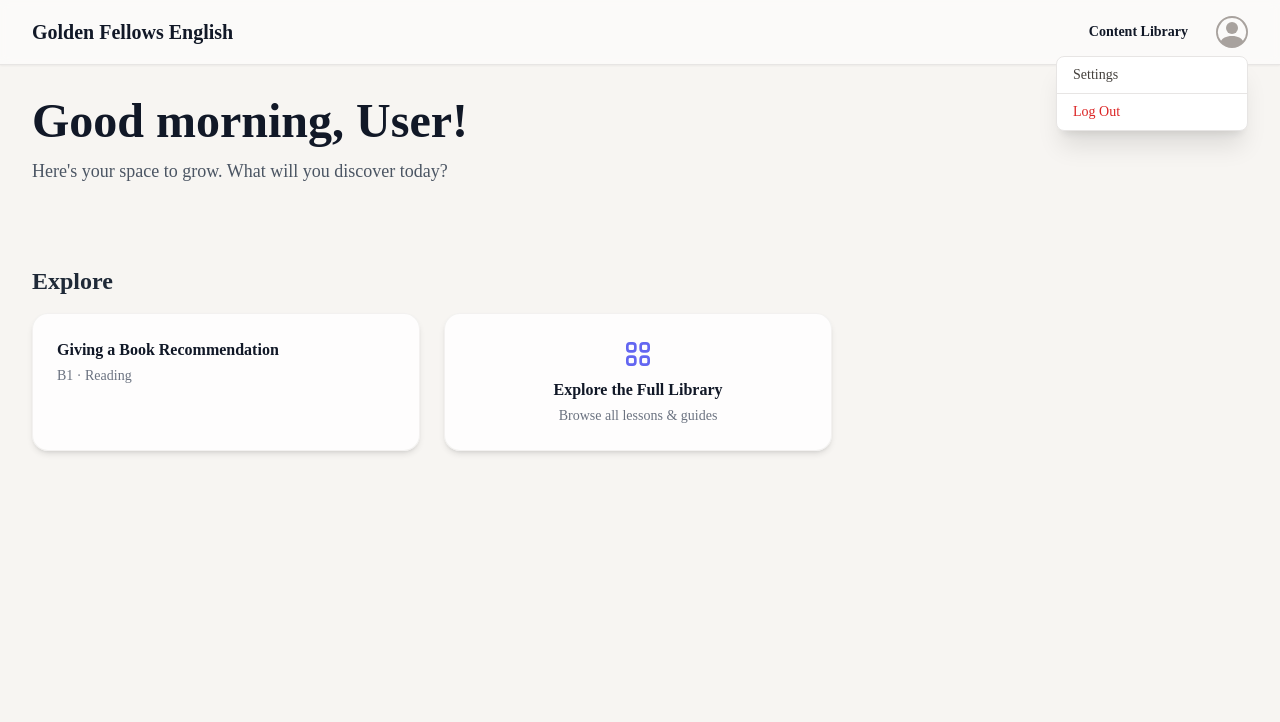
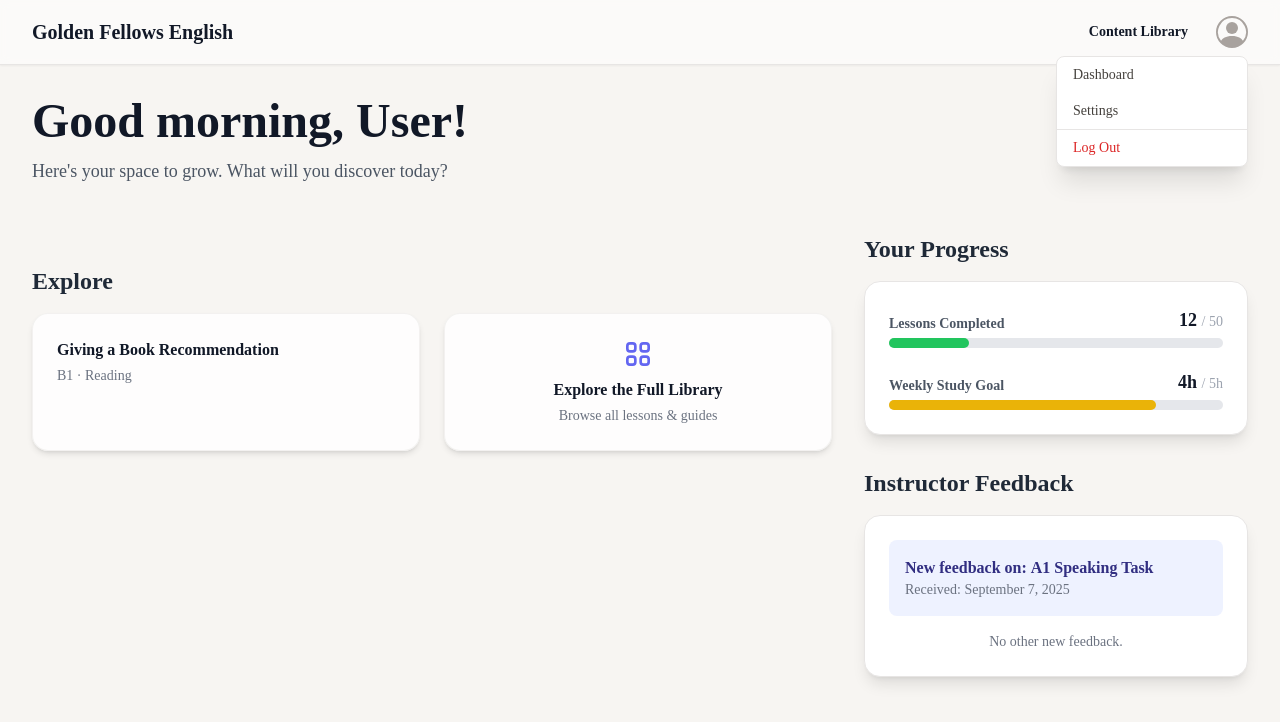
Before and after one commit to MykullDubs/e-learning-module, a website: page dashboards.html in a window 1280 px wide. Both pictures are taken after a click on the button 1226 px from the left and 32 px from the top of the page. Drawn offline with nearby package versions, Linux system fonts and the light colour scheme; no server answers; a web font is replaced by a local one.

Commit message:
Update dashboards.html

```diff
--- a/dashboards.html
+++ b/dashboards.html
@@ -63,6 +63,7 @@
                         </div>
                     </button>
                     <div id="profile-dropdown" class="hidden absolute font-brand right-0 mt-2 w-48 bg-white dark:bg-gray-800 rounded-lg shadow-xl border border-stone-200 dark:border-gray-700 overflow-hidden z-10">
+                        <a href="dashboard.html" class="block px-4 py-2 text-sm text-stone-700 dark:text-stone-200 hover:bg-stone-100 dark:hover:bg-gray-700">Dashboard</a>
                         <a href="settings.html" class="block px-4 py-2 text-sm text-stone-700 dark:text-stone-200 hover:bg-stone-100 dark:hover:bg-gray-700">Settings</a>
                         <div class="border-t border-stone-200 dark:border-gray-600"></div>
                         <button id="logout-btn" class="w-full text-left px-4 py-2 text-sm text-red-600 hover:bg-stone-100 dark:hover:bg-gray-700">Log Out</button>
@@ -84,12 +85,15 @@
                 <section class="animate-in" style="animation-delay: 300ms;">
                     <h2 class="text-2xl font-semibold text-gray-800 dark:text-gray-200 mb-4">Explore</h2>
                     <div class="grid grid-cols-1 md:grid-cols-2 gap-6">
-                        <a href="#" class="widget-card block bg-white/80 dark:bg-slate-800/80 p-6 rounded-2xl shadow-md border border-stone-200/50 dark:border-slate-700/50 hover:shadow-xl transition"><h3 class="font-semibold text-gray-900 dark:text-white">Giving a Book Recommendation</h3><p class="text-sm text-gray-500 dark:text-gray-400 mt-1">B1 · Reading</p></a>
+                        <a href="b1readinghab.html" class="widget-card block bg-white/80 dark:bg-slate-800/80 p-6 rounded-2xl shadow-md border border-stone-200/50 dark:border-slate-700/50 hover:shadow-xl transition"><h3 class="font-semibold text-gray-900 dark:text-white">Giving a Book Recommendation</h3><p class="text-sm text-gray-500 dark:text-gray-400 mt-1">B1 · Reading</p></a>
                         <a href="lesson-library.html" class="widget-card block bg-white/80 dark:bg-slate-800/80 p-6 rounded-2xl shadow-md border border-stone-200/50 dark:border-slate-700/50 hover:shadow-xl transition flex flex-col items-center justify-center text-center"><svg xmlns="http://www.w3.org/2000/svg" class="h-8 w-8 text-indigo-500 dark:text-indigo-400 mb-2" fill="none" viewBox="0 0 24 24" stroke="currentColor"><path stroke-linecap="round" stroke-linejoin="round" stroke-width="2" d="M4 6a2 2 0 012-2h2a2 2 0 012 2v2a2 2 0 01-2 2H6a2 2 0 01-2-2v-2zM14 6a2 2 0 012-2h2a2 2 0 012 2v2a2 2 0 01-2 2h-2a2 2 0 01-2-2v-2zM4 16a2 2 0 012-2h2a2 2 0 012 2v2a2 2 0 01-2 2H6a2 2 0 01-2-2v-2zM14 16a2 2 0 012-2h2a2 2 0 012 2v2a2 2 0 01-2 2h-2a2 2 0 01-2-2v-2z" /></svg><h3 class="font-semibold text-gray-900 dark:text-white">Explore the Full Library</h3><p class="text-sm text-gray-500 dark:text-gray-400 mt-1">Browse all lessons & guides</p></a>
                     </div>
                 </section>
             </div>
-            <aside class="space-y-8"></aside>
+            <aside class="space-y-8">
+                <section class="animate-in" style="animation-delay: 400ms;"><h2 class="text-2xl font-semibold text-gray-800 dark:text-gray-200 mb-4">Your Progress</h2><div class="widget-card bg-white dark:bg-slate-800 p-6 rounded-2xl shadow-lg border border-stone-200 dark:border-slate-700 space-y-5 transition"><div><div class="flex justify-between items-end mb-1"><p class="text-sm font-semibold text-gray-600 dark:text-gray-400">Lessons Completed</p><p class="font-bold text-lg">12 <span class="text-sm font-normal text-gray-400">/ 50</span></p></div><div class="w-full bg-gray-200 dark:bg-slate-700 rounded-full h-2.5"><div class="bg-green-500 h-2.5 rounded-full" style="width: 24%"></div></div></div><div><div class="flex justify-between items-end mb-1"><p class="text-sm font-semibold text-gray-600 dark:text-gray-400">Weekly Study Goal</p><p class="font-bold text-lg">4h <span class="text-sm font-normal text-gray-400">/ 5h</span></p></div><div class="w-full bg-gray-200 dark:bg-slate-700 rounded-full h-2.5"><div class="bg-yellow-500 h-2.5 rounded-full" style="width: 80%"></div></div></div></div></section>
+                <section class="animate-in" style="animation-delay: 500ms;"><h2 class="text-2xl font-semibold text-gray-800 dark:text-gray-200 mb-4">Instructor Feedback</h2><div class="widget-card bg-white dark:bg-slate-800 p-6 rounded-2xl shadow-lg border border-stone-200 dark:border-slate-700 space-y-4 transition"><a href="#" class="block p-4 rounded-lg bg-indigo-50 hover:bg-indigo-100 dark:bg-indigo-900/40 dark:hover:bg-indigo-900/60"><p class="font-semibold text-indigo-900 dark:text-indigo-200">New feedback on: <b>A1 Speaking Task</b></p><p class="text-sm text-gray-500 dark:text-gray-400">Received: September 7, 2025</p></a><p class="text-center text-sm text-gray-500 dark:text-gray-400">No other new feedback.</p></div></section>
+            </aside>
         </div>
     </main>
 
@@ -106,23 +110,14 @@
 
         const levelColors = { A1: 'bg-blue-100 text-blue-800 dark:bg-blue-900/50 dark:text-blue-300', A2: 'bg-green-100 text-green-800 dark:bg-green-900/50 dark:text-green-300', B1: 'bg-yellow-100 text-yellow-800 dark:bg-yellow-900/50 dark:text-yellow-300', B2: 'bg-red-100 text-red-800 dark:bg-red-900/50 dark:text-red-300' };
 
-        // --- Navbar Logic ---
-        const profileBtn = document.getElementById('profile-btn');
-        const profileDropdown = document.getElementById('profile-dropdown');
-        const logoutBtn = document.getElementById('logout-btn');
-        profileBtn.addEventListener('click', (e) => { e.stopPropagation(); profileDropdown.classList.toggle('hidden'); });
-        window.addEventListener('click', () => { profileDropdown.classList.add('hidden'); });
-        logoutBtn.addEventListener('click', () => { signOut(auth); });
-
+        // --- Auth Guard & Dashboard Population ---
         onAuthStateChanged(auth, async (user) => {
             if (user) {
-                // Populate Navbar user info
                 document.getElementById('user-email-nav').textContent = user.email;
                 if (user.photoURL) {
                    document.getElementById('nav-avatar-container').innerHTML = `<img src="${user.photoURL}" class="w-8 h-8 rounded-full object-cover">`;
                 }
 
-                // Dynamic Greeting
                 const hour = new Date().getHours();
                 const greetingEl = document.getElementById('time-greeting');
                 if (hour < 12) greetingEl.textContent = 'Good morning';
@@ -140,7 +135,6 @@
                         userData = docSnap.data();
                         document.getElementById('user-name').textContent = userData.displayName || user.email.split('@')[0];
 
-                        // Populate level badge
                         if (userData.cefrLevel) {
                             const level = userData.cefrLevel;
                             const badge = document.getElementById('user-level-badge');
@@ -152,7 +146,6 @@
                         document.getElementById('user-name').textContent = user.email.split('@')[0];
                     }
 
-                    // CONDITIONAL WIDGET LOGIC
                     if (userData.cefrLevel) {
                         focusContainer.innerHTML = `<h2 class="text-2xl font-semibold text-gray-800 dark:text-gray-200 mb-4">Focus For Today</h2><a href="#" class="widget-card block bg-gradient-to-br from-indigo-500 to-purple-600 dark:from-indigo-600 dark:to-purple-700 p-8 rounded-2xl shadow-xl border border-indigo-400/50 dark:border-purple-600/50 text-white transition"><h3 class="text-3xl font-bold">Optimizing Your Workout</h3><p class="text-sm text-indigo-200 mt-1">B1 · Working Out</p><div class="w-full bg-white/20 rounded-full h-2.5 mt-6"><div class="bg-white h-2.5 rounded-full" style="width: 45%"></div></div><div class="text-right text-indigo-100 font-semibold mt-4 text-lg">Continue Lesson →</div></a>`;
                     } else {
@@ -162,6 +155,22 @@
 
             } else { window.location.href = 'Login.html'; }
         });
+
+        // --- CORRECTED Navbar Logic ---
+        const profileBtn = document.getElementById('profile-btn');
+        const profileDropdown = document.getElementById('profile-dropdown');
+        const logoutBtn = document.getElementById('logout-btn');
+
+        profileBtn.addEventListener('click', (e) => {
+            e.stopPropagation();
+            profileDropdown.classList.toggle('hidden');
+        });
+        window.addEventListener('click', () => {
+            profileDropdown.classList.add('hidden');
+        });
+        logoutBtn.addEventListener('click', () => {
+            signOut(auth);
+        });
     </script>
 </body>
 </html>
```
